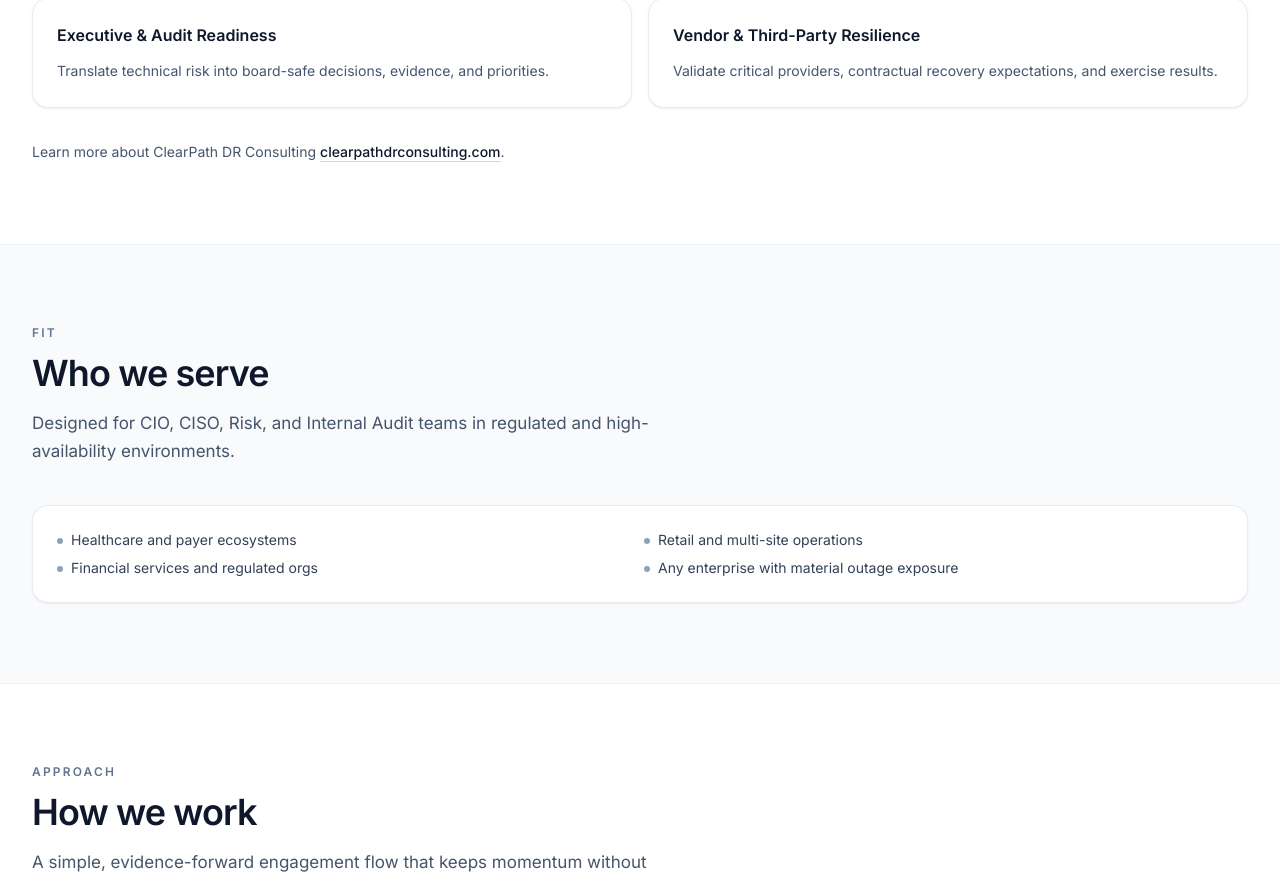
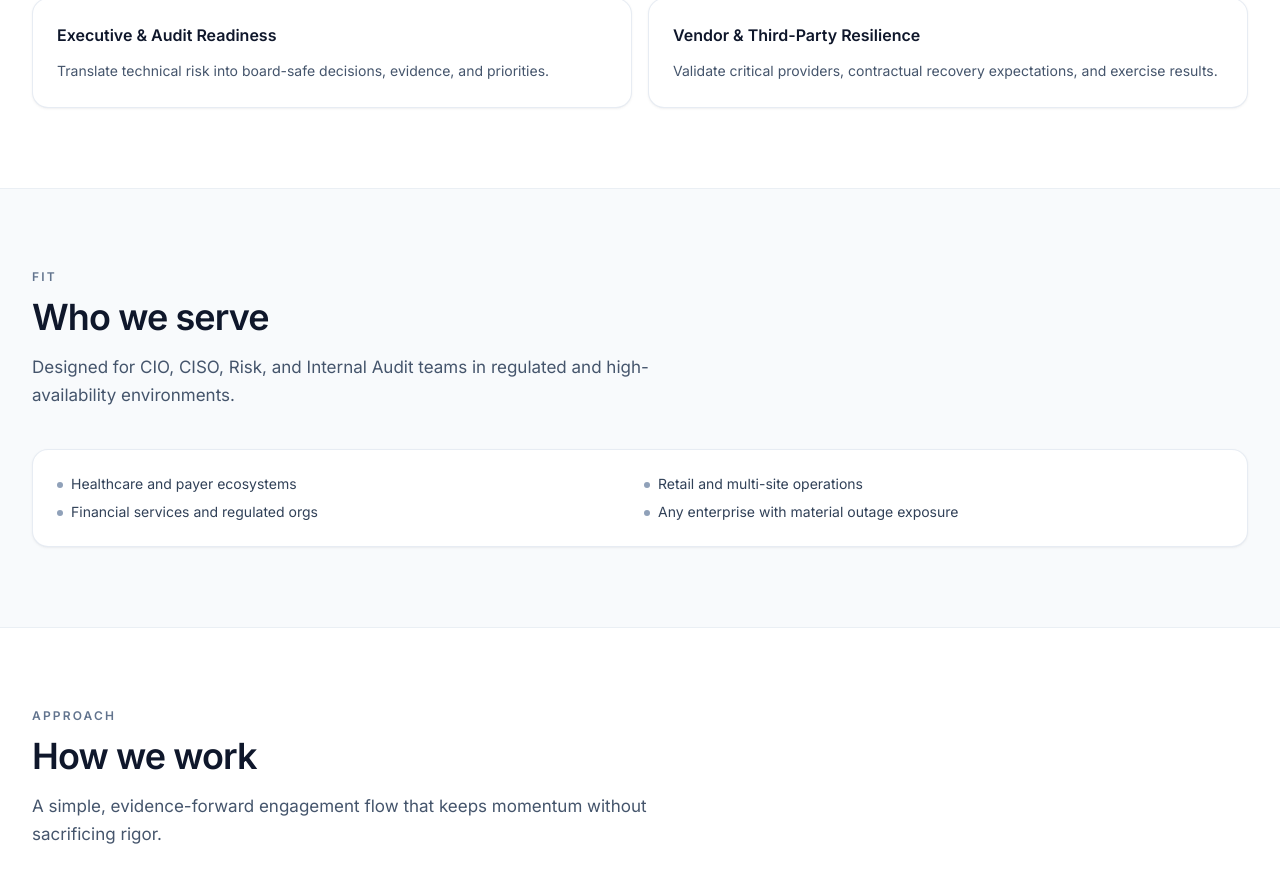
Before and after one commit to ralaniz69-ai/clearpath-readyscore-site, a Next.js app: page / in a window 1280 px wide. Shown: the part 996-1877 px from the top of the page. Built offline with nearby package versions, Linux system fonts and the light colour scheme; no server answers.

Commit message:
Cleanup: remove legacy ClearPath DR Consulting external link

```diff
--- a/src/app/page.tsx
+++ b/src/app/page.tsx
@@ -150,21 +150,7 @@ export default function HomePage() {
               <p className="mt-3 text-sm leading-6 text-slate-600">{c.desc}</p>
             </Card>
           ))}
-        </div>
-
-        <p className="mt-8 text-sm leading-6 text-slate-600">
-          Learn more about ClearPath DR Consulting{" "}
-          <a
-            href="https://clearpathdrconsulting.com/"
-            target="_blank"
-            rel="noreferrer"
-            className="font-medium text-slate-900 underline decoration-slate-300 underline-offset-4 hover:decoration-slate-400"
-          >
-            clearpathdrconsulting.com
-          </a>
-          .
-        </p>
-      </Section>
+        </div>      </Section>
 
       {/* Who we serve */}
       <Section
```
